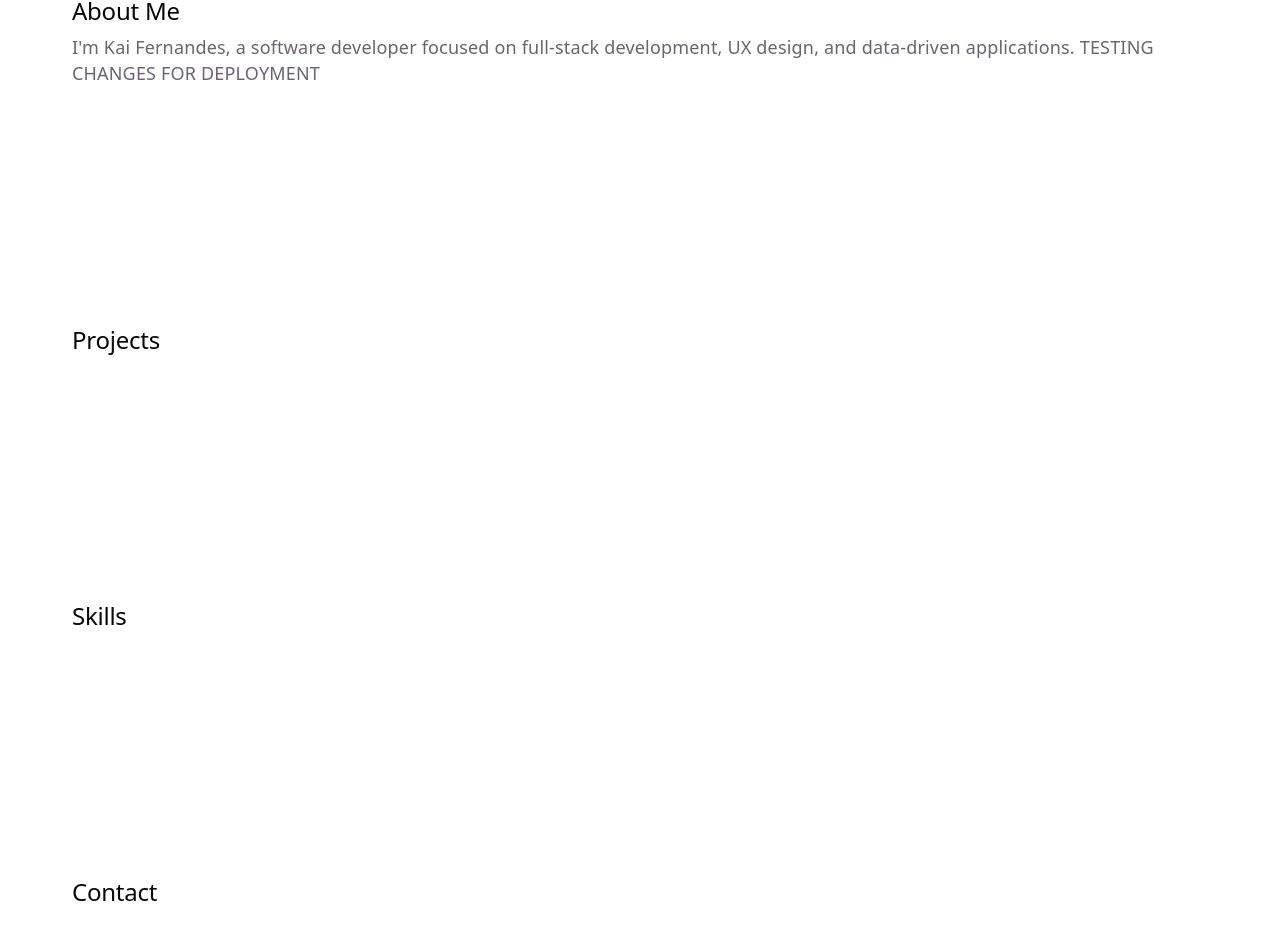
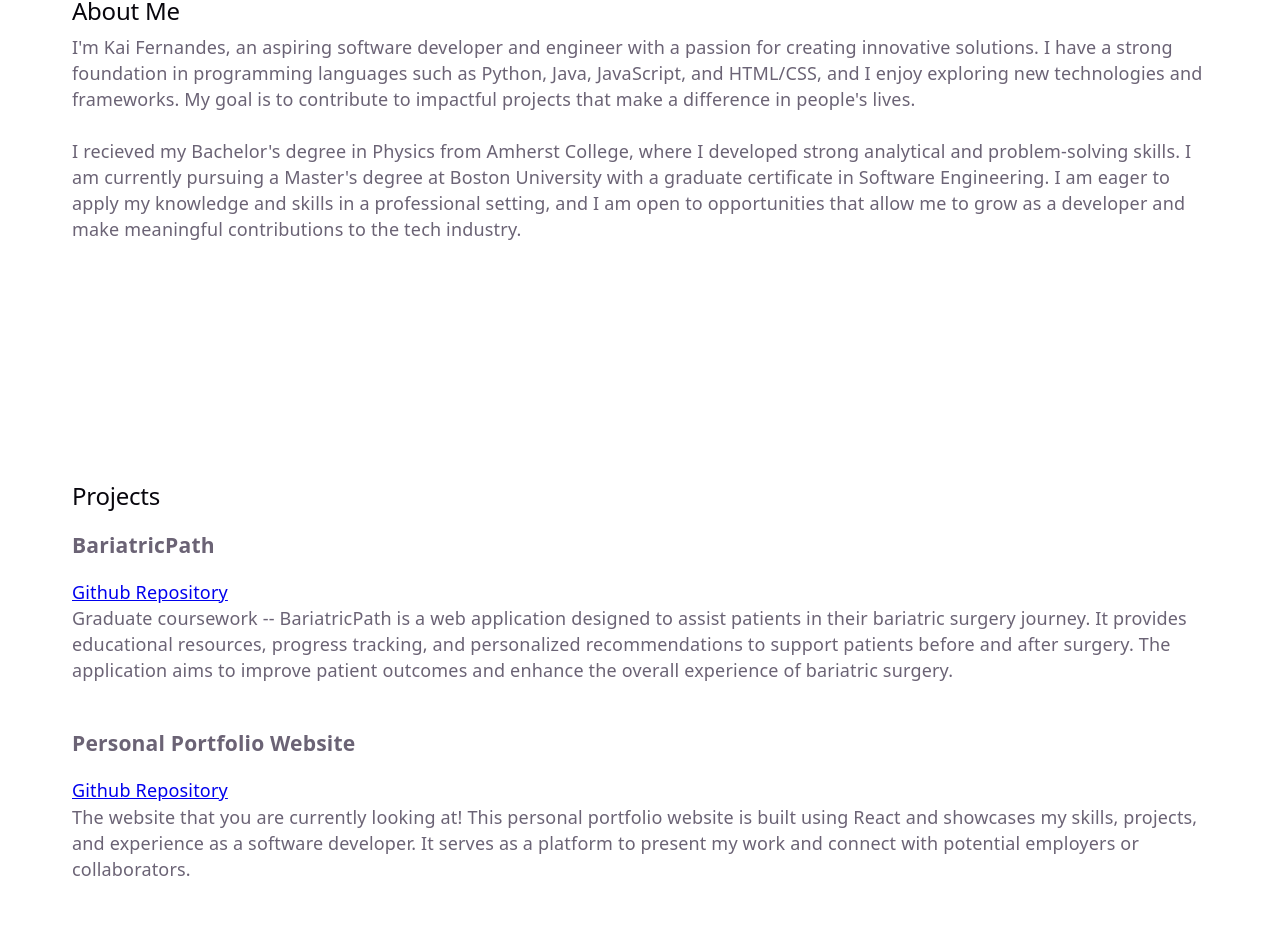
Before and after one commit to kasch890/my-portfolio, a React (Vite) app: page / in a window 1280 px wide. Shown: the part 371-1310 px from the top of the page. Built offline with nearby package versions, Linux system fonts and the light colour scheme.

Commit message:
Added basic information in about and to a couple of projects. incorporated github links that open in new tabs

```diff
--- a/src/sections/About.jsx
+++ b/src/sections/About.jsx
@@ -4,10 +4,11 @@ function About() {
     <section id="about">
       <h2>About Me</h2>
       <p>
-        I'm Kai Fernandes, a software developer focused on full-stack development,
-        UX design, and data-driven applications.
-
-        TESTING CHANGES FOR DEPLOYMENT
+        I'm Kai Fernandes, an aspiring software developer and engineer with a passion for creating innovative solutions. I have a strong foundation in programming languages such as Python, Java, JavaScript, and HTML/CSS, and I enjoy exploring new technologies and frameworks. My goal is to contribute to impactful projects that make a difference in people's lives.
+      </p>
+      <br></br>
+      <p>
+        I recieved my Bachelor's degree in Physics from Amherst College, where I developed strong analytical and problem-solving skills. I am currently pursuing a Master's degree at Boston University with a graduate certificate in Software Engineering. I am eager to apply my knowledge and skills in a professional setting, and I am open to opportunities that allow me to grow as a developer and make meaningful contributions to the tech industry.
       </p>
     </section>
   );
--- a/src/sections/Projects.jsx
+++ b/src/sections/Projects.jsx
@@ -2,6 +2,17 @@ function Projects() {
     return (
       <section id="projects">
         <h2>Projects</h2>
+        <h3>BariatricPath</h3>
+        <p><a href="https://github.com/BUMETCS673/cs673olsum26project-cs673olsum26team1" target="_blank" rel="noopener noreferrer">Github Repository</a></p>
+        <p>
+          Graduate coursework -- BariatricPath is a web application designed to assist patients in their bariatric surgery journey. It provides educational resources, progress tracking, and personalized recommendations to support patients before and after surgery. The application aims to improve patient outcomes and enhance the overall experience of bariatric surgery.
+        </p>
+        <br></br>
+        <h3>Personal Portfolio Website</h3>
+        <p><a href="https://github.com/kasch890/my-portfolio" target="_blank" rel="noopener noreferrer">Github Repository</a></p>
+        <p>
+          The website that you are currently looking at! This personal portfolio website is built using React and showcases my skills, projects, and experience as a software developer. It serves as a platform to present my work and connect with potential employers or collaborators.
+        </p>
       </section>
     );
   }
```
